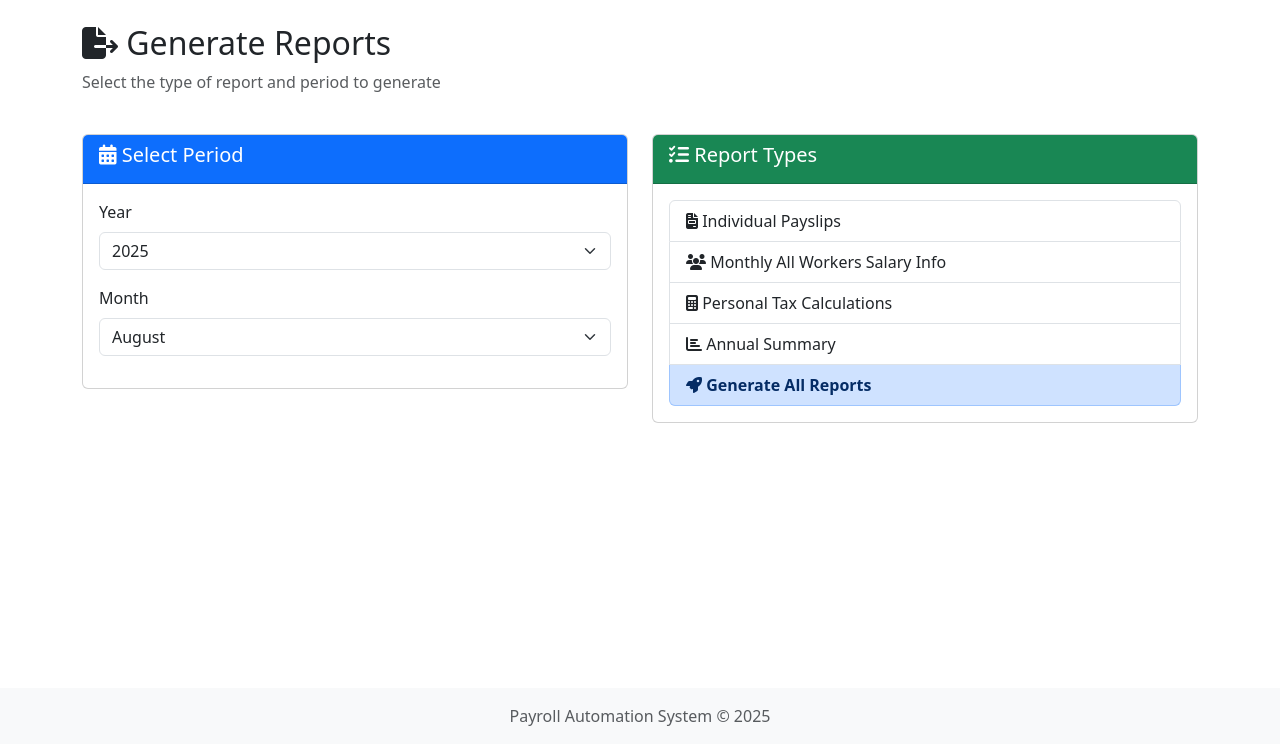
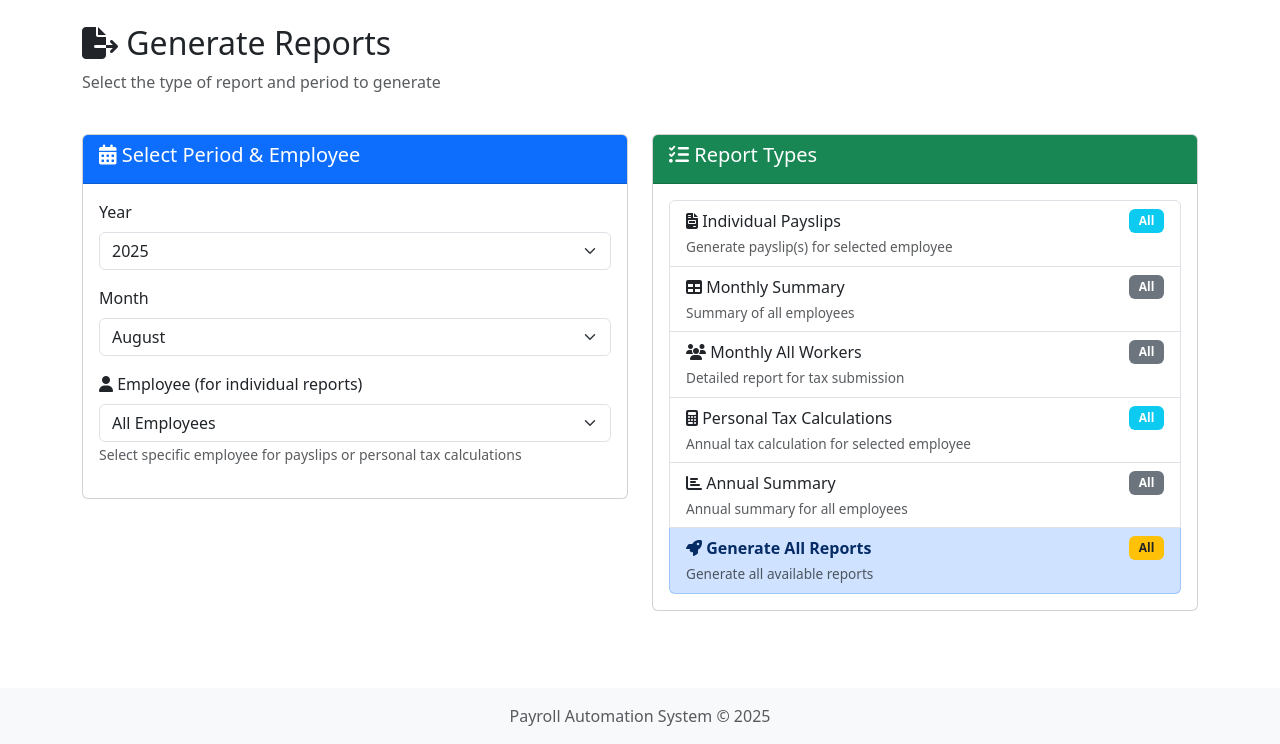
Before and after one commit to saadullahkhan51/payroll_automation, a Flask app: page /generate in a window 1280 px wide. Shown: the part 56-800 px from the top of the page. Run offline with Flask 3, Linux system fonts and the light colour scheme.

Commit message:
updated generate page for single employee

```diff
--- a/templates/generate.html
+++ b/templates/generate.html
@@ -12,7 +12,7 @@
     <div class="col-md-6">
         <div class="card">
             <div class="card-header bg-primary text-white">
-                <h5><i class="fas fa-calendar-alt"></i> Select Period</h5>
+                <h5><i class="fas fa-calendar-alt"></i> Select Period & Employee</h5>
             </div>
             <div class="card-body">
                 <div class="mb-3">
@@ -40,6 +40,15 @@
                         <option value="12">December</option>
                     </select>
                 </div>
+                <div class="mb-3">
+                    <label for="employee" class="form-label">
+                        <i class="fas fa-user"></i> Employee (for individual reports)
+                    </label>
+                    <select class="form-select" id="employee">
+                        <option value="all" selected>All Employees</option>
+                    </select>
+                    <small class="text-muted">Select specific employee for payslips or personal tax calculations</small>
+                </div>
             </div>
         </div>
     </div>
@@ -52,19 +61,46 @@
             <div class="card-body">
                 <div class="list-group">
                     <button class="list-group-item list-group-item-action" onclick="generateReport('payslips')">
-                        <i class="fas fa-file-invoice"></i> Individual Payslips
+                        <div class="d-flex justify-content-between align-items-center">
+                            <span><i class="fas fa-file-invoice"></i> Individual Payslips</span>
+                            <span class="badge bg-info" id="payslips-badge">All</span>
+                        </div>
+                        <small class="text-muted d-block mt-1">Generate payslip(s) for selected employee</small>
+                    </button>
+                    <button class="list-group-item list-group-item-action" onclick="generateReport('monthly-summary')">
+                        <div class="d-flex justify-content-between align-items-center">
+                            <span><i class="fas fa-table"></i> Monthly Summary</span>
+                            <span class="badge bg-secondary">All</span>
+                        </div>
+                        <small class="text-muted d-block mt-1">Summary of all employees</small>
                     </button>
                     <button class="list-group-item list-group-item-action" onclick="generateReport('monthly-all-workers')">
-                        <i class="fas fa-users"></i> Monthly All Workers Salary Info
+                        <div class="d-flex justify-content-between align-items-center">
+                            <span><i class="fas fa-users"></i> Monthly All Workers</span>
+                            <span class="badge bg-secondary">All</span>
+                        </div>
+                        <small class="text-muted d-block mt-1">Detailed report for tax submission</small>
                     </button>
                     <button class="list-group-item list-group-item-action" onclick="generateReport('personal-tax')">
-                        <i class="fas fa-calculator"></i> Personal Tax Calculations
+                        <div class="d-flex justify-content-between align-items-center">
+                            <span><i class="fas fa-calculator"></i> Personal Tax Calculations</span>
+                            <span class="badge bg-info" id="personal-tax-badge">All</span>
+                        </div>
+                        <small class="text-muted d-block mt-1">Annual tax calculation for selected employee</small>
                     </button>
                     <button class="list-group-item list-group-item-action" onclick="generateReport('annual-summary')">
-                        <i class="fas fa-chart-bar"></i> Annual Summary
+                        <div class="d-flex justify-content-between align-items-center">
+                            <span><i class="fas fa-chart-bar"></i> Annual Summary</span>
+                            <span class="badge bg-secondary">All</span>
+                        </div>
+                        <small class="text-muted d-block mt-1">Annual summary for all employees</small>
                     </button>
                     <button class="list-group-item list-group-item-action list-group-item-primary" onclick="generateReport('all')">
-                        <i class="fas fa-rocket"></i> <strong>Generate All Reports</strong>
+                        <div class="d-flex justify-content-between align-items-center">
+                            <span><i class="fas fa-rocket"></i> <strong>Generate All Reports</strong></span>
+                            <span class="badge bg-warning text-dark">All</span>
+                        </div>
+                        <small class="text-muted d-block mt-1">Generate all available reports</small>
                     </button>
                 </div>
             </div>
@@ -117,19 +153,82 @@
 
 <script>
 let generatedFiles = [];
+let employees = [];
+
+// Load employees on page load
+function loadEmployees() {
+    fetch('/api/employees')
+    .then(response => response.json())
+    .then(data => {
+        employees = data;
+        const select = document.getElementById('employee');
+
+        // Clear existing options except "All Employees"
+        select.innerHTML = '<option value="all" selected>All Employees</option>';
+
+        // Add employees
+        data.forEach(emp => {
+            const option = document.createElement('option');
+            option.value = emp.employee_id;
+            option.textContent = `${emp.name} (${emp.employee_id})`;
+            select.appendChild(option);
+        });
+
+        console.log(`Loaded ${data.length} employees`);
+    })
+    .catch(error => {
+        console.error('Error loading employees:', error);
+    });
+}
+
+// Update badges when employee selection changes
+document.addEventListener('DOMContentLoaded', function() {
+    loadEmployees();
+
+    document.getElementById('employee').addEventListener('change', function() {
+        const selected = this.value;
+        const selectedName = this.options[this.selectedIndex].text;
+
+        // Update badges for individual reports
+        const payslipsBadge = document.getElementById('payslips-badge');
+        const personalTaxBadge = document.getElementById('personal-tax-badge');
+
+        if (selected === 'all') {
+            payslipsBadge.textContent = 'All';
+            payslipsBadge.className = 'badge bg-info';
+            personalTaxBadge.textContent = 'All';
+            personalTaxBadge.className = 'badge bg-info';
+        } else {
+            const name = selectedName.split(' (')[0];
+            payslipsBadge.textContent = name;
+            payslipsBadge.className = 'badge bg-success';
+            personalTaxBadge.textContent = name;
+            personalTaxBadge.className = 'badge bg-success';
+        }
+    });
+});
 
 function generateReport(type) {
     const year = document.getElementById('year').value;
     const month = document.getElementById('month').value;
+    const employeeId = document.getElementById('employee').value;
 
     const statusAlert = document.getElementById('status-alert');
     const resultAlert = document.getElementById('result-alert');
     const statusMessage = document.getElementById('status-message');
 
+    // Determine message based on selection
+    let message = `Generating ${type.replace('-', ' ')}`;
+    if (employeeId !== 'all') {
+        const empName = document.getElementById('employee').options[document.getElementById('employee').selectedIndex].text.split(' (')[0];
+        message += ` for ${empName}`;
+    }
+    message += '...';
+
     // Show loading
     statusAlert.style.display = 'block';
     resultAlert.style.display = 'none';
-    statusMessage.textContent = `Generating ${type.replace('-', ' ')}...`;
+    statusMessage.textContent = message;
 
     // Make API request
     fetch(`/api/generate/${type}`, {
@@ -137,7 +236,11 @@
         headers: {
             'Content-Type': 'application/json'
         },
-        body: JSON.stringify({ year, month, employee_id: 'all' })
+        body: JSON.stringify({
+            year: year,
+            month: month,
+            employee_id: employeeId
+        })
     })
     .then(response => response.json())
     .then(data => {
@@ -258,6 +361,10 @@
     #generated-files-list tr:hover {
         background-color: #f8f9fa;
     }
+
+    .list-group-item small {
+        font-size: 0.85rem;
+    }
 `;
 document.head.appendChild(style);
 </script>
```
